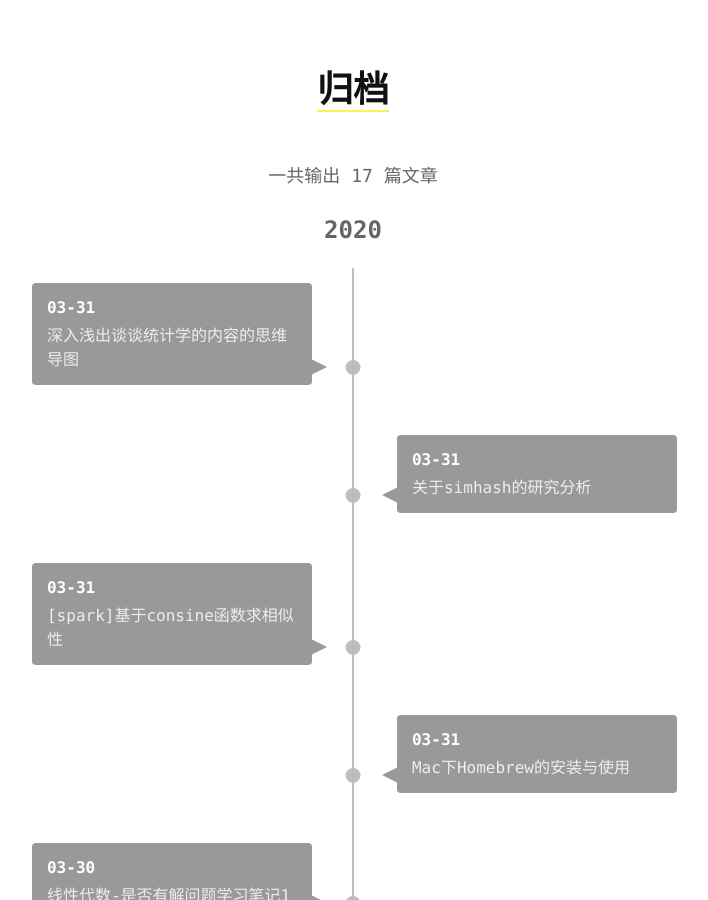
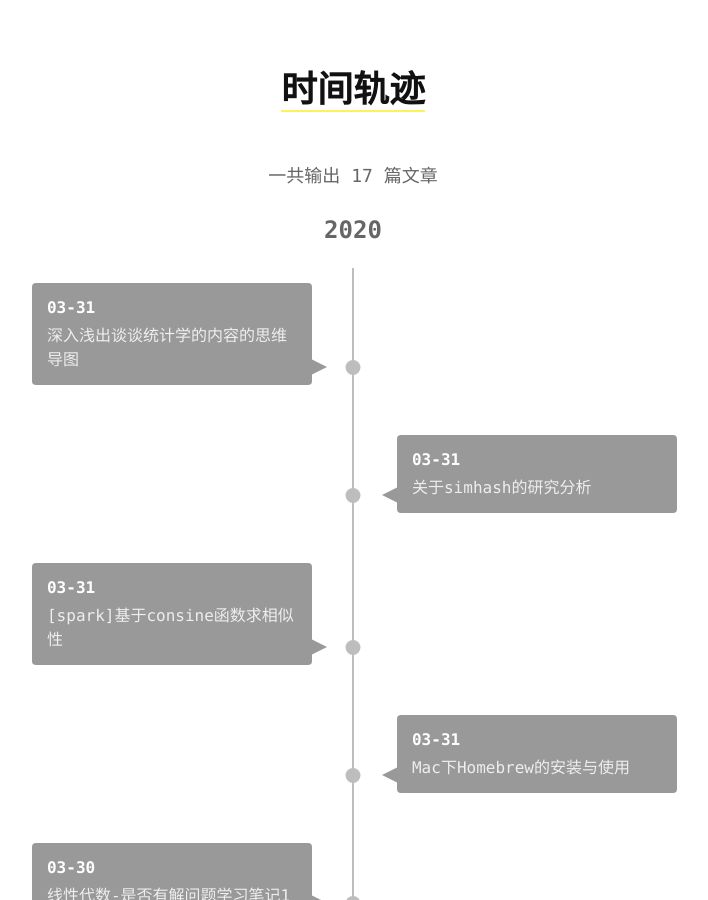
Before and after one commit to maolilai/maolilai.github.io, a Jekyll site: the page built from archive.md, in a window 1280 px wide and 900 px high. Shown: the whole window, without its empty margins (287-995 px from the left). Built offline with Jekyll 4.4.1, drawn with Linux system fonts in a browser that asks for light colours.

Commit message:
add files

```diff
--- a/archive.md
+++ b/archive.md
@@ -1,4 +1,4 @@
 ---
 layout: archive
-title: 归档
+title: 时间轨迹
 ---
```
Also changed, not shown: about.md (+0 -1 lines).
